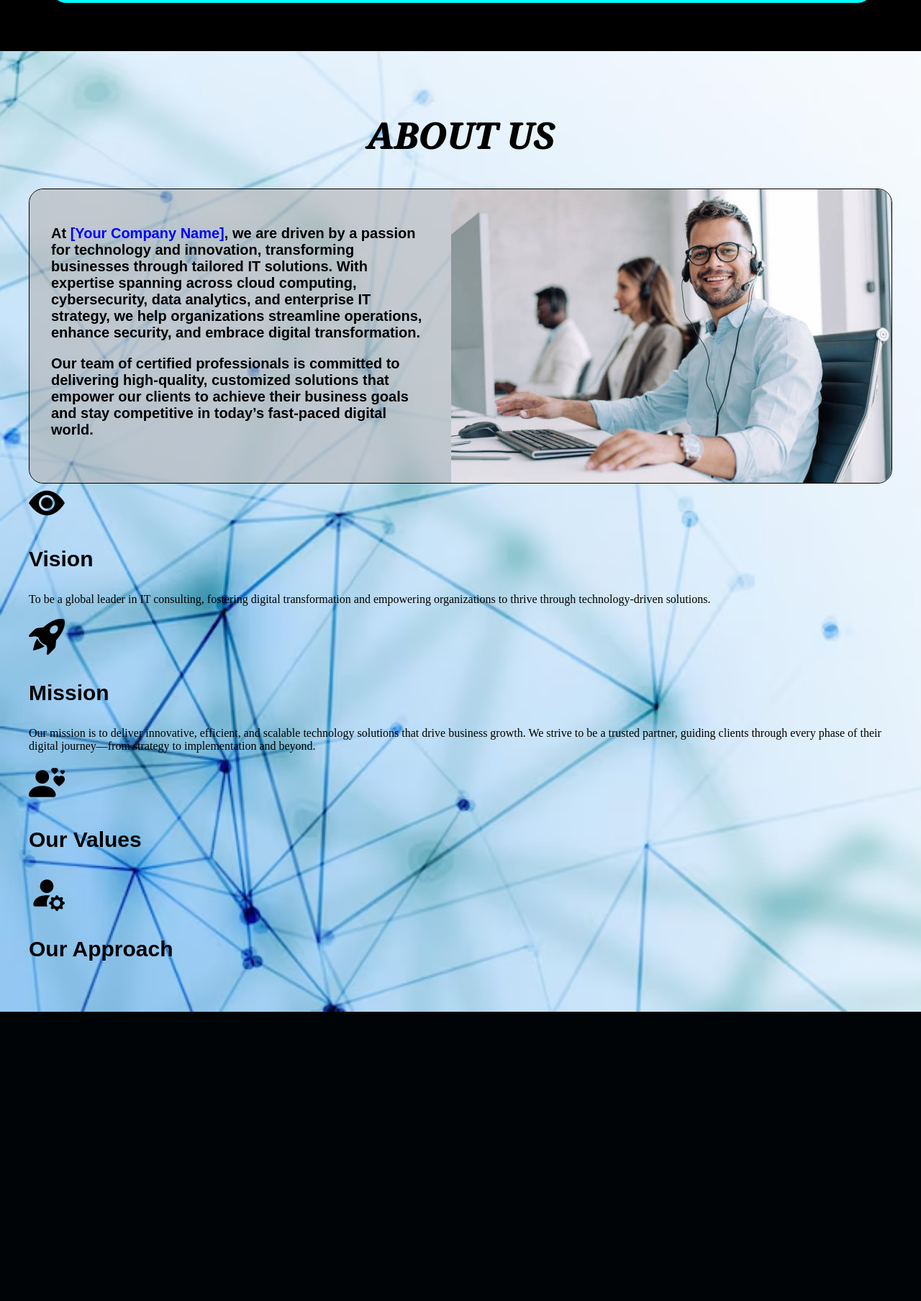
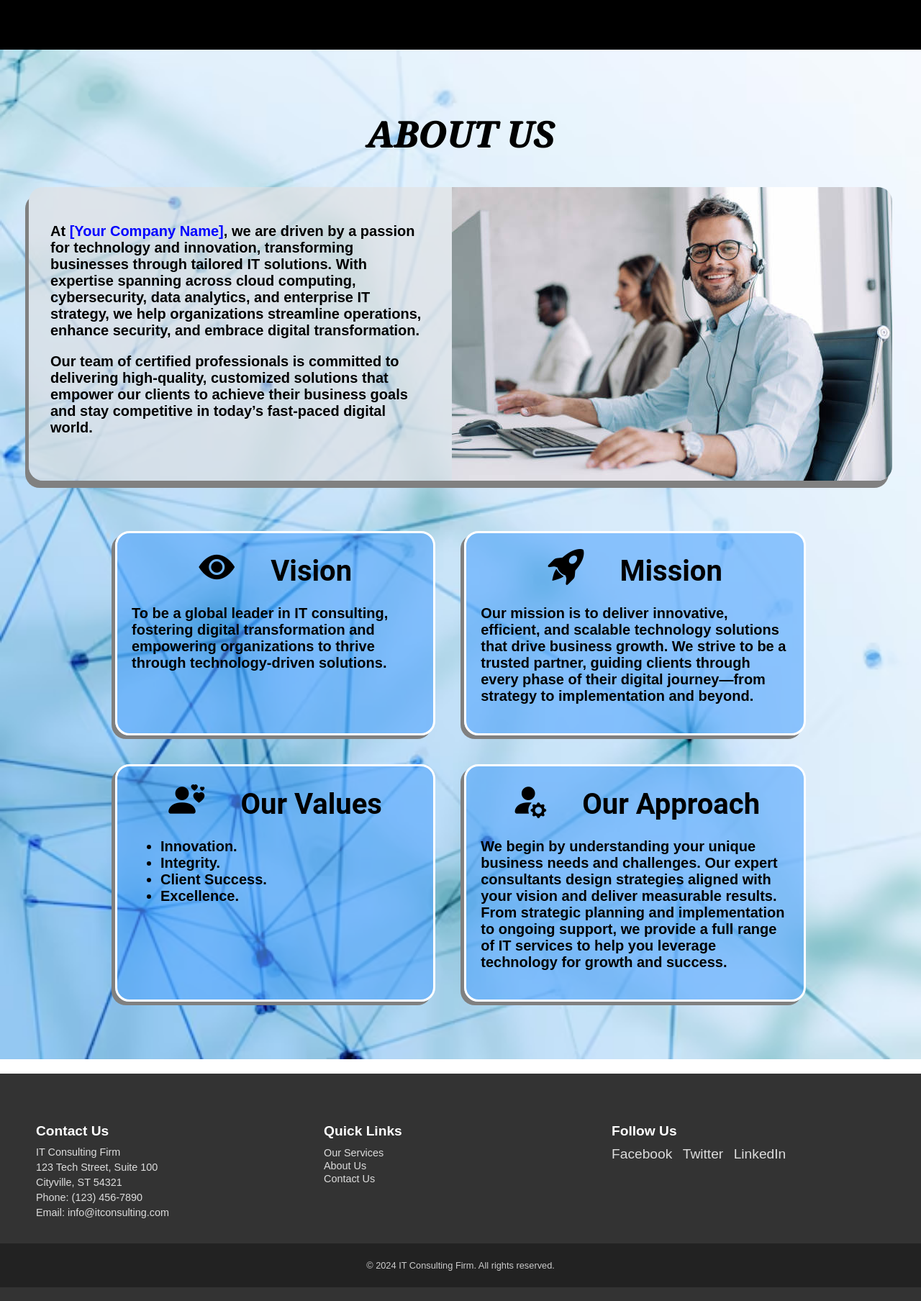
Before and after one commit to SandeepChowdary2305/SandeepChowdary2305.github.io, a PHP site: page / in a window 1280 px wide. Shown: the part 1738-3546 px from the top of the page at 72% size. Before the commit the page ends 3144 px from the top, so only its background shows below. Run offline with PHP 8.4, Linux system fonts and the light colour scheme.

Commit message:
footer implemented

```diff
--- a/index.html
+++ b/index.html
@@ -54,28 +54,79 @@
                 </div>
                 <img src="images/aboutUs.jpg" class="aboutUs-img"/>
             </div>
-            <div>
-                <div>
-                    <i class="bi bi-eye-fill icon"></i>
-                    <h3>Vision</h3>
+            <div class="tool-container">
+                <div class="tool-box">
+                    <div class="tool-item">
+                        <i class="bi bi-eye-fill icon"><spam class="icon-text">Vision</spam></i>
+                    </div>
                     <p>To be a global leader in IT consulting, fostering digital transformation and empowering organizations to thrive through technology-driven solutions.</p>
                 </div>
-                <div>
-                    <i class="bi bi-rocket-takeoff-fill icon"></i>
-                    <h3>Mission</h3>
+                <div class="tool-box">
+                    <div class="tool-item">
+                        <i class="bi bi-rocket-takeoff-fill icon"><spam class="icon-text">Mission</spam></i>
+                    </div>
                     <p>Our mission is to deliver innovative, efficient, and scalable technology solutions that drive business growth. We strive to be a trusted partner, guiding clients through every phase of their digital journey—from strategy to implementation and beyond.</p>
                 </div>
-                <div>
-                    <i class="bi bi-person-hearts icon"></i>
-                    <h3>Our Values</h3>
+                <div class="tool-box">
+                    <div class="tool-item">
+                        <i class="bi bi-person-hearts icon"><spam class="icon-text">Our Values</spam></i>
+                    </div>
+                    <ul>
+                        <li>Innovation.</li>
+                        <li>Integrity.</li>
+                        <li>Client Success.</li>
+                        <li>Excellence.</li>
+                    </ul>
                 </div>
-                <div>
-                    <i class="bi bi-person-fill-gear icon"></i>
-                    <h3>Our Approach</h3>
+                <div class="tool-box">
+                    <div class="tool-item">
+                        <i class="bi bi-person-fill-gear icon"><spam class="icon-text">Our Approach</spam></i>
+                    </div>
+                    <p>
+                        We begin by understanding your unique business needs and challenges. Our expert consultants design strategies aligned with your vision and deliver measurable results. From strategic planning and implementation to ongoing support, we provide a full range of IT services to help you leverage technology for growth and success.
+                    </p>
                 </div>
             </div>
         </section>
     </body>
+    <footer>
+        <div class="footer-container">
+
+            <!-- Contact Information -->
+            <div class="footer-column">
+                <h3>Contact Us</h3>
+                <p>IT Consulting Firm</p>
+                <p>123 Tech Street, Suite 100</p>
+                <p>Cityville, ST 54321</p>
+                <p>Phone: (123) 456-7890</p>
+                <p>Email: info@itconsulting.com</p>
+            </div>
+
+            <!-- Quick Links -->
+            <div class="footer-column">
+                <h3>Quick Links</h3>
+                <a href="#services">Our Services</a><br>
+                <a href="#aboutUs">About Us</a><br>
+                <a href="#contact">Contact Us</a>
+            </div>
+
+            <!-- Social Media Links -->
+            <div class="footer-column">
+                <h3>Follow Us</h3>
+                <div class="social-links">
+                    <a href="https://facebook.com" target="_blank">Facebook</a>
+                    <a href="https://twitter.com" target="_blank">Twitter</a>
+                    <a href="https://linkedin.com" target="_blank">LinkedIn</a>
+                </div>
+            </div>
+
+        </div>
+
+        <!-- Footer Bottom Section -->
+        <div class="footer-bottom">
+            <p>&copy; 2024 IT Consulting Firm. All rights reserved.</p>
+        </div>
+    </footer>
 <footer>
 
 </footer>
--- a/style.css
+++ b/style.css
@@ -99,6 +99,7 @@ h1{
     text-transform: uppercase;
     text-align: center;
     animation: slideInLeft 1s ease;
+    animation-delay: 1s;
 }
 
 .heading{
@@ -122,12 +123,7 @@ h1{
     background: black;
 }
 .service-list{
-    background-color: white;
-    border: 1px aqua solid;
-    border-radius: 20px;
     padding: 50px;
-    display: flex;
-    box-shadow: 2px 3px aqua;
     display: flex;
     justify-content: space-around;
     margin: 30px;
@@ -178,6 +174,9 @@ h3{
     padding: 40px;
     background-image: url('images/bg-image.avif');
     background-size: cover;
+    display: flex;
+    flex-direction: column;
+    align-items: center;
 }
 .aboutUs-head{
     color: black;
@@ -189,14 +188,14 @@ h3{
 }
 .about-container{
     display: flex;
-    border: 1px solid black;
+    box-shadow: -5px 10px gray;
     border-radius: 20px;
     animation: slideInRight 1s;
     animation-timeline: view();
     animation-range: entry 0% cover 40%;
 }
 .about-flexbox{
-    background: rgb(180, 178, 178, 0.6);
+    background: rgba(226, 224, 224, 0.6);
     padding: 30px;
     font-family: 'Arial';
     color: black;
@@ -210,8 +209,110 @@ h3{
     font-weight: bolder;
 }
 
+.tool-container{
+    padding: 40px;
+    margin-top: 30px;
+    border-radius: 20px;
+    width: 80%;
+    height: 100%;
+    display: grid;
+    column-gap: 40px;
+    row-gap: 40px;
+    grid-template-columns: auto auto;
+    grid-template-rows: auto auto;
+}
+.tool-box{
+    border: 3px solid white;
+    box-shadow: -5px 5px gray;
+    border-radius: 20px;
+    padding: 20px;
+    background: rgba(83, 165, 253, 0.6);
+    animation: slideInTop 1s;
+    animation-timeline: view();
+    animation-range: entry 0% cover 40%;
+}
+
+
+.tool-item{
+    display: flex;
+    flex-direction: row;
+    justify-content: center;
+    height: 60px;
+    width: 100%;
+}
+
 .icon{
     font-size: 50px;
+}
+.icon-text{
+    font-family: 'Roboto';
+    font-weight: bold;
+    margin-left: 50px;
+    font-style: normal;
+    font-size: 40px;
+}
+div.tool-box p , ul{
+    font-size: 20px;
+    font-weight: 600;
+    font-family: 'Arial';
+}
+
+footer {
+    margin-top: 20px;
+    background-color: #333;
+    color: white;
+    padding: 20px 0;
+    font-family: Arial, sans-serif;
+}
+
+.footer-container {
+    display: flex;
+    justify-content: space-around;
+    max-width: 1200px;
+    margin: 0 auto;
+    padding: 20px;
+}
+
+.footer-column {
+    flex: 1;
+    padding: 10px;
+}
+
+.footer-column h3 {
+    font-size: 1.2rem;
+    margin-bottom: 10px;
+    font-weight: bold;
+}
+
+.footer-column p, .footer-column a {
+    color: #ddd;
+    font-size: 0.9rem;
+    text-decoration: none;
+    margin: 5px 0;
+}
+
+.footer-column a:hover {
+    color: #fff;
+}
+
+
+.social-links a {
+    margin-right: 10px;
+    color: #ddd;
+    font-size: 1.2rem;
+    text-decoration: none;
+}
+
+.social-links a:hover {
+    color: #fff;
+}
+
+.footer-bottom {
+    text-align: center;
+    padding: 10px;
+    background-color: #222;
+    color: #ccc;
+    font-size: 0.8rem;
 }
 
 
@@ -245,6 +346,18 @@ h3{
     to{
         opacity: 1;
         clip-path: inset(0 0 0 0);
-        transform: translateY(0px);
+        transform: translateX(0px);
     }
 }
+@keyframes slideInTop {
+    from {
+        opacity: 0;
+        clip-path: inset(100% 100% 0 0);
+        transform: translateY(-300px);
+    }
+    to{
+        opacity: 1;
+        clip-path: inset(0 0 0 0);
+        transform: translateX(0px);
+    }
+}
```
